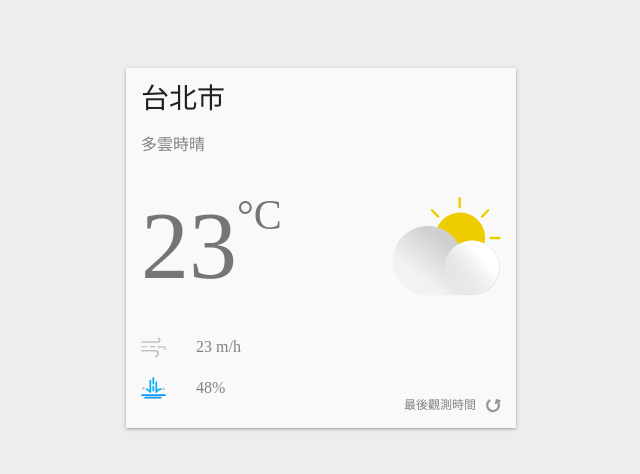
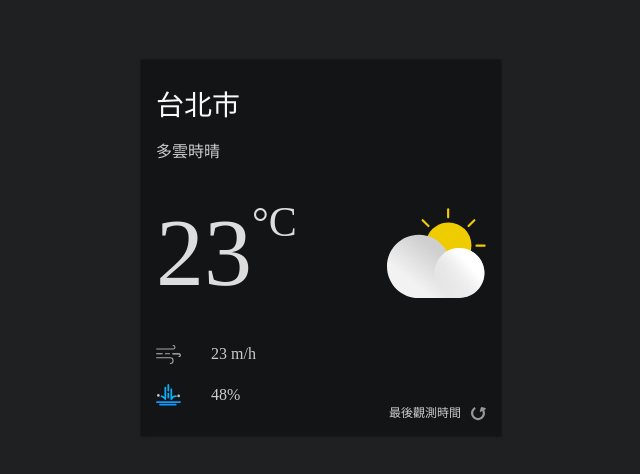
Before and after one commit to CodewJoy/realtime-weather-app, a React (Create React App) app: page / in a window 1280 px wide. Shown: the part 152-626 px from the top of the page, without its empty margins (319-959 px from the left). Built offline with nearby package versions, Linux system fonts and the light colour scheme.

Commit message:
support-dark-theme

```diff
--- a/src/App.js
+++ b/src/App.js
@@ -3,28 +3,49 @@ import { ReactComponent as DaycloudyIcon } from './images/day-cloudy.svg';
 import { ReactComponent as AirFlowIcon } from './images/airFlow.svg';
 import { ReactComponent as RainIcon } from './images/rain.svg';
 import { ReactComponent as RefreshIcon } from './images/refresh.svg';
-
+import { ThemeProvider } from '@emotion/react';
+const theme = {
+  light: {
+    backgroundColor: '#ededed',
+    foregroundColor: '#f9f9f9',
+    boxShadow: '0 1px 3px 0 #999999',
+    titleColor: '#212121',
+    temperatureColor: '#757575',
+    textColor: '#828282',
+  },
+  dark: {
+    backgroundColor: '#1F2022',
+    foregroundColor: '#121416',
+    boxShadow:
+      '0 1px 4px 0 rgba(12, 12, 13, 0.2), 0 0 0 1px rgba(0, 0, 0, 0.15)',
+    titleColor: '#f9f9fa',
+    temperatureColor: '#dddddd',
+    textColor: '#cccccc',
+  },
+};
 const Container = styled.div`
-  background-color: #ededed;
+  background-color: ${({ theme }) => theme.backgroundColor};
   height: 100%;
   display: flex;
   align-items: center;
   justify-content: center;
 `;
 const WeatherCard = styled.div`
+  position: relative;
   min-width: 360px;
-  padding: 15px;
-  box-shadow: 0 1px 3px 0 #999999;
-  background-color: #f9f9f9;
+  box-shadow: ${({ theme }) => theme.boxShadow};
+  background-color: ${({ theme }) => theme.foregroundColor};
+  box-sizing: border-box;
+  padding: 30px 15px;
 `;
 const Location = styled.div`
   font-size: 28px;
-  color: #212121;
+  color: ${({ theme }) => theme.titleColor};
   margin-bottom: 20px;
 `;
 const Description = styled.div`
   font-size: 16px;
-  color: #828282;
+  color: ${({ theme }) => theme.textColor};
   margin-bottom: 30px;
 `;
 const CurrentWeather = styled.div`
@@ -34,7 +55,7 @@ const CurrentWeather = styled.div`
   margin-bottom: 30px;
 `;
 const Temperature = styled.div`
-  color: #757575;
+  color: ${({ theme }) => theme.temperatureColor};
   font-size: 96px;
   font-weight: 300;
   display: flex;
@@ -51,8 +72,9 @@ const AirFlow = styled.div`
   align-items: center;
   font-size: 16x;
   font-weight: 300;
-  color: #828282;
+  color: ${({ theme }) => theme.textColor};
   margin-bottom: 20px;
+
   svg {
     width: 25px;
     height: auto;
@@ -64,31 +86,32 @@ const Rain = styled.div`
   align-items: center;
   font-size: 16x;
   font-weight: 300;
-  color: #828282;
+  color: ${({ theme }) => theme.textColor};
+
   svg {
     width: 25px;
     height: auto;
     margin-right: 30px;
   }
 `;
-const RefreshWrapper = styled.div`
-  display: flex;
-  justify-content: flex-end;
-`;
 const Refresh = styled.div`
+  position: absolute;
+  right: 15px;
+  bottom: 15px;
   font-size: 12px;
   display: inline-flex;
   align-items: flex-end;
-  color: #828282;
+  color: ${({ theme }) => theme.textColor};
   svg {
+    margin-left: 10px;
     width: 15px;
-    height: auto;
-    margin-left: 10px;
+    height: 15px;
     cursor: pointer;
   }
 `;
 function App() {
   return (
+    <ThemeProvider theme={theme.dark}>
       <Container>
         <WeatherCard>
           <Location>台北市</Location>
@@ -107,14 +130,13 @@ function App() {
             <RainIcon />
             48%
           </Rain>
-        <RefreshWrapper>
             <Refresh>
               最後觀測時間
               <RefreshIcon />
             </Refresh>
-        </RefreshWrapper >
         </WeatherCard>
       </Container>
+    </ThemeProvider>
   );
 }
 
```
Lines whose indentation alone changed are shown as unchanged.
